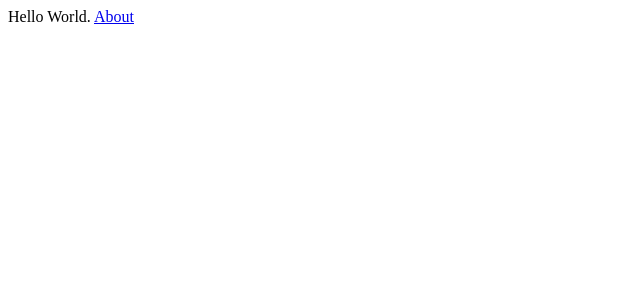
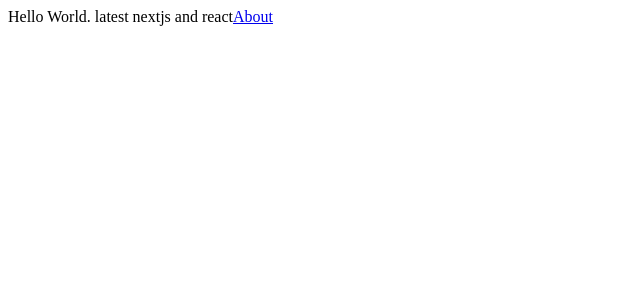
Before and after one commit to jialinhuangblog/jialinhuangblog.github.io, a Next.js app: page / in a window 1280 px wide. Shown: the top 300 px of the page, without its empty margins (0-640 px from the left). Built offline with nearby package versions, Linux system fonts and the light colour scheme; no server answers.

Commit message:
chore: latest react, remove babel

```diff
--- a/next.config.js
+++ b/next.config.js
@@ -6,4 +6,5 @@ const debug = process.env.NODE_ENV !== "production";
 
 module.exports = {
   assetPrefix: "",
+  swcMinify: true,
 };
--- a/package.json
+++ b/package.json
@@ -9,8 +9,8 @@
   },
   "dependencies": {
     "next": "latest",
-    "react": "^17.0.2",
-    "react-dom": "^17.0.2"
+    "react": "latest",
+    "react-dom": "latest"
   },
   "devDependencies": {
     "babel-plugin-transform-define": "^1.3.0"
--- a/pages/index.js
+++ b/pages/index.js
@@ -2,7 +2,7 @@ import Link from 'next/link'
 export default function Home() {
   return (
     <div>
-      Hello World.{' '}
+      Hello World. latest nextjs and react
       <Link href="/about" as={process.env.BACKEND_URL + '/about'}>
         <a>About</a>
       </Link>
```
Also changed, not shown: .babelrc.js (deleted), 1 other file (tests, documents, lock files or other folders).
